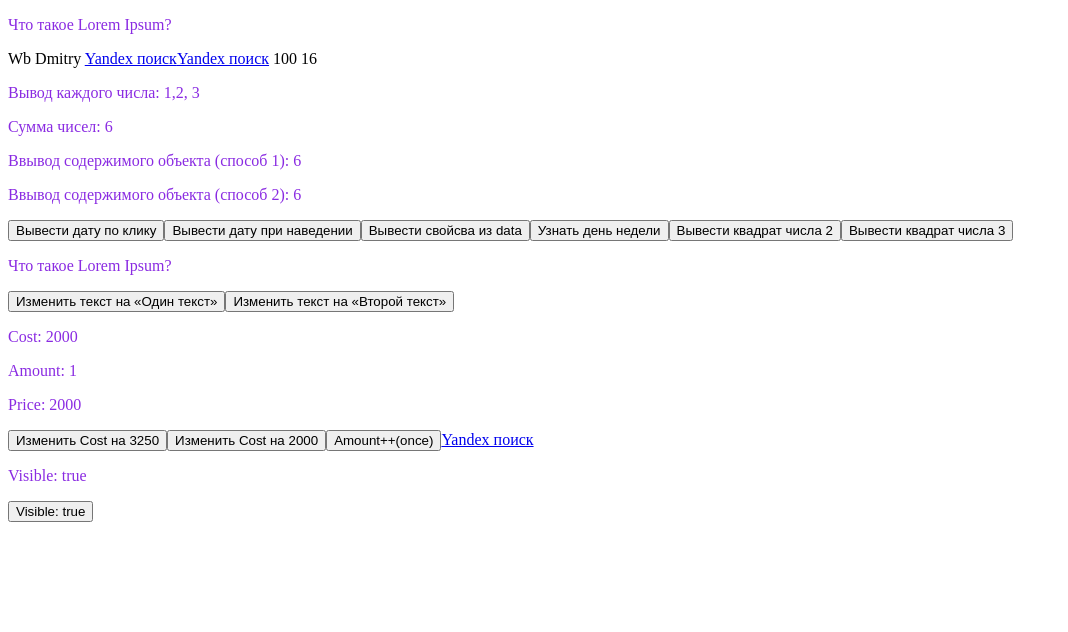
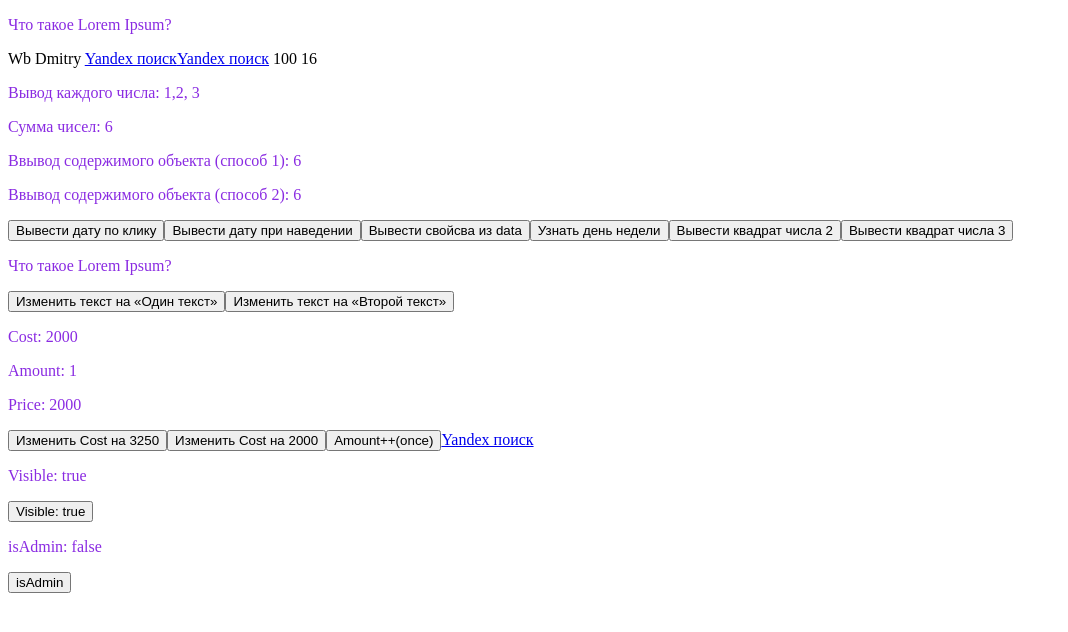
Before and after one commit to WbDmitry/vue3-training, a Vue app: page / in a window 1280 px wide. Shown: the top 632 px of the page, without its empty margins (0-1068 px from the left). Built offline with nearby package versions, Linux system fonts and the light colour scheme.

Commit message:
Добавил отображение элементов по условию

```diff
--- a/src/App.vue
+++ b/src/App.vue
@@ -15,6 +15,7 @@ export default {
 			cost: 2000,
 			amount: 1,
 			visible: true,
+			isAdmin: false,
 		}
 	},
 
@@ -74,6 +75,10 @@ export default {
 		setVisible: function () {
 			this.visible = !this.visible
 		},
+
+		setAdmin: function () {
+			this.isAdmin = !this.isAdmin
+		},
 	}
 }
 </script>
@@ -112,6 +117,10 @@ export default {
 	<p v-if="visible">Visible: true</p>
 	<p v-if="!visible">Visible: false</p>
 	<button @click="setVisible()">Visible: {{ visible }}</button>
+
+	<p v-if="isAdmin">isAdmin: true</p>
+	<p v-else>isAdmin: false</p>
+	<button @click="setAdmin()">isAdmin</button>
 </template>
 
 <style>
```
